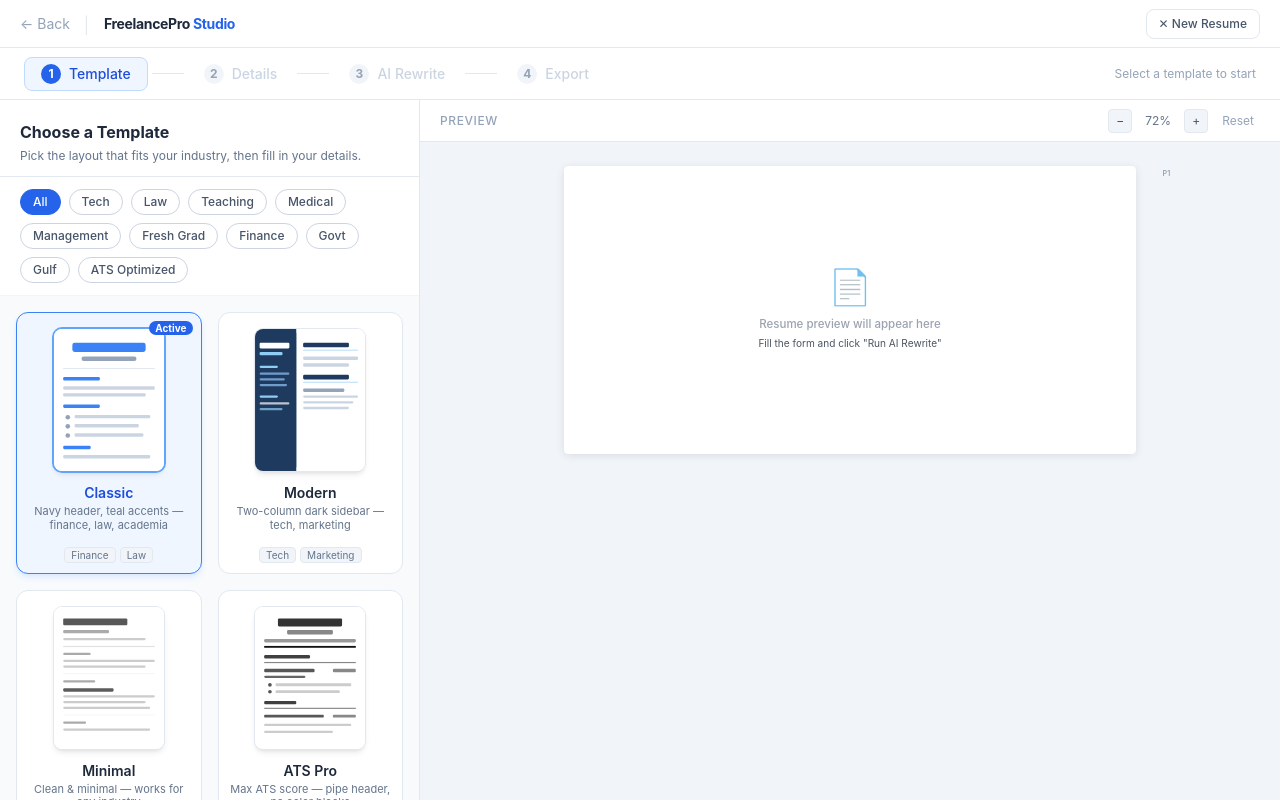
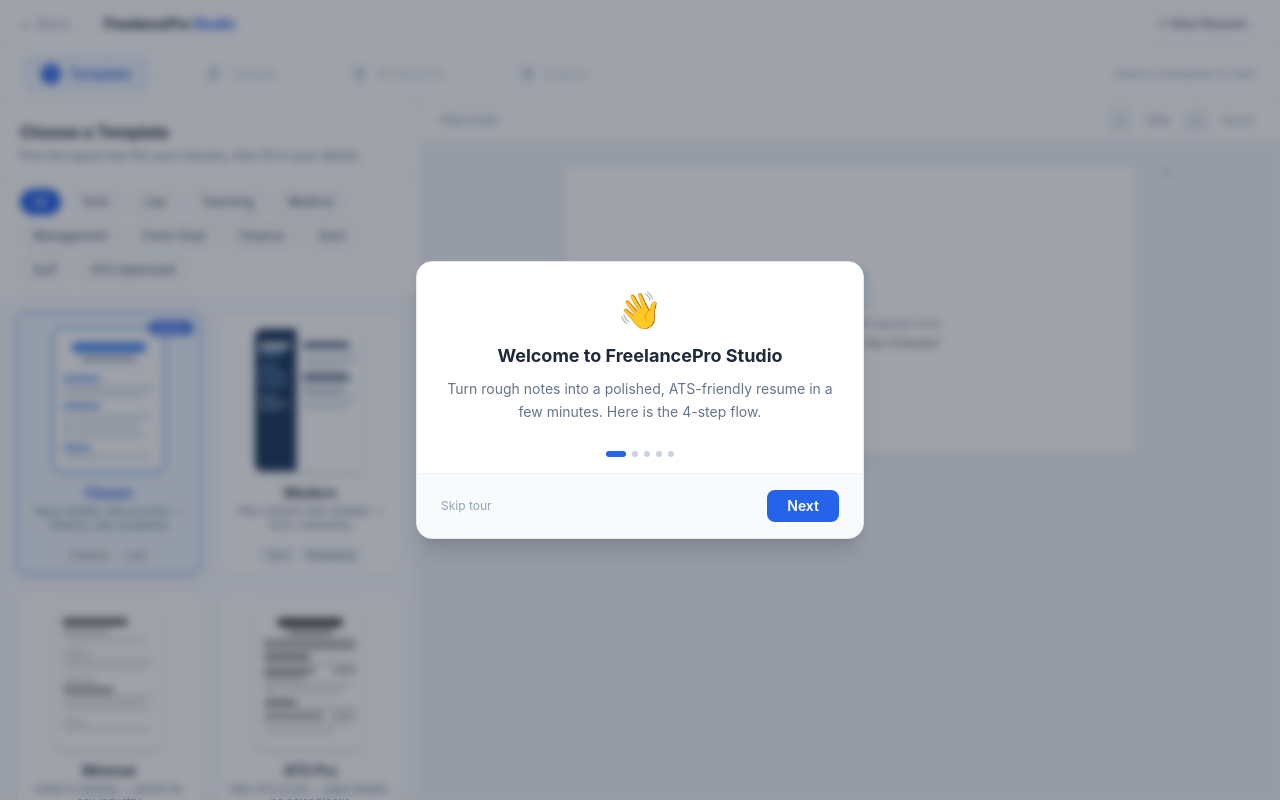
Before and after one commit to naqi10/Quickdesign-Pro, a Next.js app: page /new in a window 1280 px wide. Built offline with nearby package versions, Linux system fonts and the light colour scheme.

Commit message:
Add first-visit onboarding tour (#13)
Dependency-free 5-step walkthrough of the resume flow (template, details, AI rewrite, export). Shows once per browser via localStorage, fully skippable. Orients new users on the workspace.

```diff
--- a/app/new/NewResumeClient.tsx
+++ b/app/new/NewResumeClient.tsx
@@ -11,6 +11,7 @@
 import ResumeScorePanel from '@/components/ResumeScorePanel'
 import JdMatchPanel from '@/components/JdMatchPanel'
 import SaveIndicator from '@/components/SaveIndicator'
+import OnboardingTour from '@/components/OnboardingTour'
 import CoverLetterPanel from '@/components/CoverLetterPanel'
 import { ResumeData, SavedResume } from '@/lib/types'
 
@@ -240,6 +241,9 @@
 
   return (
     <>
+      {/* First-visit onboarding tour */}
+      <OnboardingTour />
+
       {showPreview && resumeData && (
         <PagePreviewModal
           resumeData={{ ...resumeData, templateId: selectedTemplate }}
--- /dev/null
+++ b/components/OnboardingTour.tsx
@@ -0,0 +1,114 @@
+'use client'
+import { useEffect, useState } from 'react'
+
+const STORAGE_KEY = 'fps-onboarding-done'
+
+interface Step {
+  icon: string
+  title: string
+  body: string
+}
+
+const STEPS: Step[] = [
+  {
+    icon: '👋',
+    title: 'Welcome to FreelancePro Studio',
+    body: 'Turn rough notes into a polished, ATS-friendly resume in a few minutes. Here is the 4-step flow.',
+  },
+  {
+    icon: '▣',
+    title: '1. Pick a template',
+    body: 'Choose from 11 professional designs. You can switch templates anytime — your content stays intact.',
+  },
+  {
+    icon: '✎',
+    title: '2. Add your details',
+    body: 'Fill the form, or use Smart Paste to drop in raw text (a WhatsApp message, an old CV) and auto-fill every field.',
+  },
+  {
+    icon: '✦',
+    title: '3. Let AI rewrite',
+    body: 'One click turns your notes into polished, quantified bullet points. Use the ↻ buttons to regenerate any single section.',
+  },
+  {
+    icon: '⬇',
+    title: '4. Review & export',
+    body: 'Check your strength score, match against a job posting, generate a cover letter, then download your PDF. Edits auto-save as you go.',
+  },
+]
+
+export default function OnboardingTour() {
+  const [visible, setVisible] = useState(false)
+  const [step, setStep] = useState(0)
+
+  // Show only on first visit (per browser).
+  useEffect(() => {
+    try {
+      if (!localStorage.getItem(STORAGE_KEY)) setVisible(true)
+    } catch { /* localStorage unavailable — skip the tour */ }
+  }, [])
+
+  function finish() {
+    try { localStorage.setItem(STORAGE_KEY, '1') } catch {}
+    setVisible(false)
+  }
+
+  if (!visible) return null
+
+  const s = STEPS[step]
+  const isLast = step === STEPS.length - 1
+
+  return (
+    <div
+      className="fixed inset-0 z-[100] flex items-center justify-center bg-slate-900/40 backdrop-blur-sm p-4"
+      onClick={finish}
+    >
+      <div
+        className="w-full max-w-md bg-white rounded-2xl shadow-xl border border-slate-200 overflow-hidden"
+        onClick={e => e.stopPropagation()}
+      >
+        <div className="p-7 text-center">
+          <div className="text-4xl mb-3">{s.icon}</div>
+          <h2 className="text-lg font-bold text-slate-800 mb-2">{s.title}</h2>
+          <p className="text-sm text-slate-500 leading-relaxed">{s.body}</p>
+        </div>
+
+        {/* Progress dots */}
+        <div className="flex items-center justify-center gap-1.5 pb-4">
+          {STEPS.map((_, i) => (
+            <span
+              key={i}
+              className={`h-1.5 rounded-full transition-all ${i === step ? 'w-5 bg-blue-600' : 'w-1.5 bg-slate-300'}`}
+            />
+          ))}
+        </div>
+
+        {/* Controls */}
+        <div className="flex items-center justify-between gap-3 px-6 py-4 border-t border-slate-100 bg-slate-50">
+          <button
+            onClick={finish}
+            className="text-xs text-slate-400 hover:text-slate-600 transition-colors"
+          >
+            Skip tour
+          </button>
+          <div className="flex items-center gap-2">
+            {step > 0 && (
+              <button
+                onClick={() => setStep(s => s - 1)}
+                className="text-sm text-slate-600 hover:text-slate-800 px-3 py-1.5 rounded-lg hover:bg-slate-100 transition-colors"
+              >
+                Back
+              </button>
+            )}
+            <button
+              onClick={() => (isLast ? finish() : setStep(s => s + 1))}
+              className="bg-blue-600 hover:bg-blue-700 text-white text-sm font-semibold px-5 py-1.5 rounded-lg transition-colors"
+            >
+              {isLast ? 'Get started' : 'Next'}
+            </button>
+          </div>
+        </div>
+      </div>
+    </div>
+  )
+}
```
